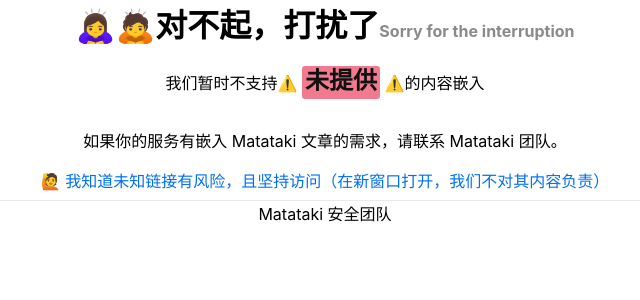
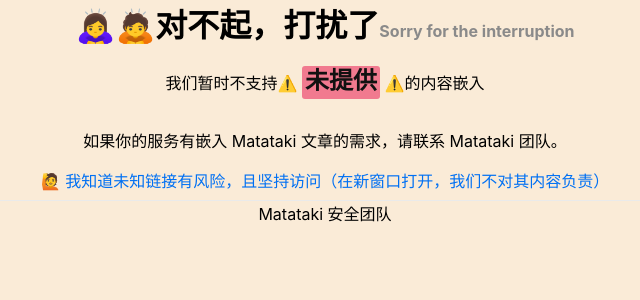
Before and after one commit to frankwei98/bad-iframe, a Next.js app: page / in a window 1280 px wide. Shown: the top 300 px of the page, without its empty margins (315-955 px from the left). Built offline with nearby package versions, Linux system fonts and the light colour scheme.

Commit message:
go antique

```diff
--- a/styles/globals.css
+++ b/styles/globals.css
@@ -1,6 +1,7 @@
 html,
 body {
   padding: 0;
+  background: antiquewhite;
   margin: 0;
   font-family: -apple-system, BlinkMacSystemFont, Segoe UI, Roboto, Oxygen,
     Ubuntu, Cantarell, Fira Sans, Droid Sans, Helvetica Neue, sans-serif;
```
